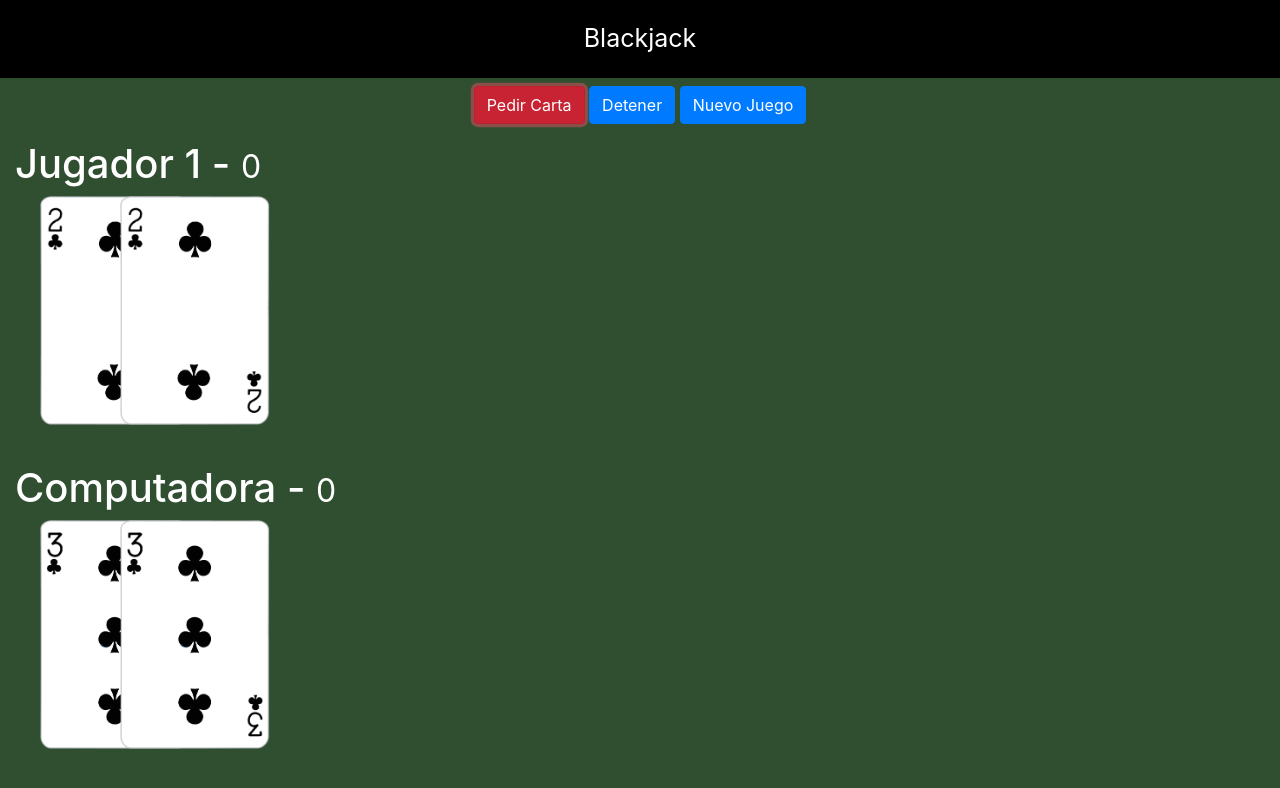
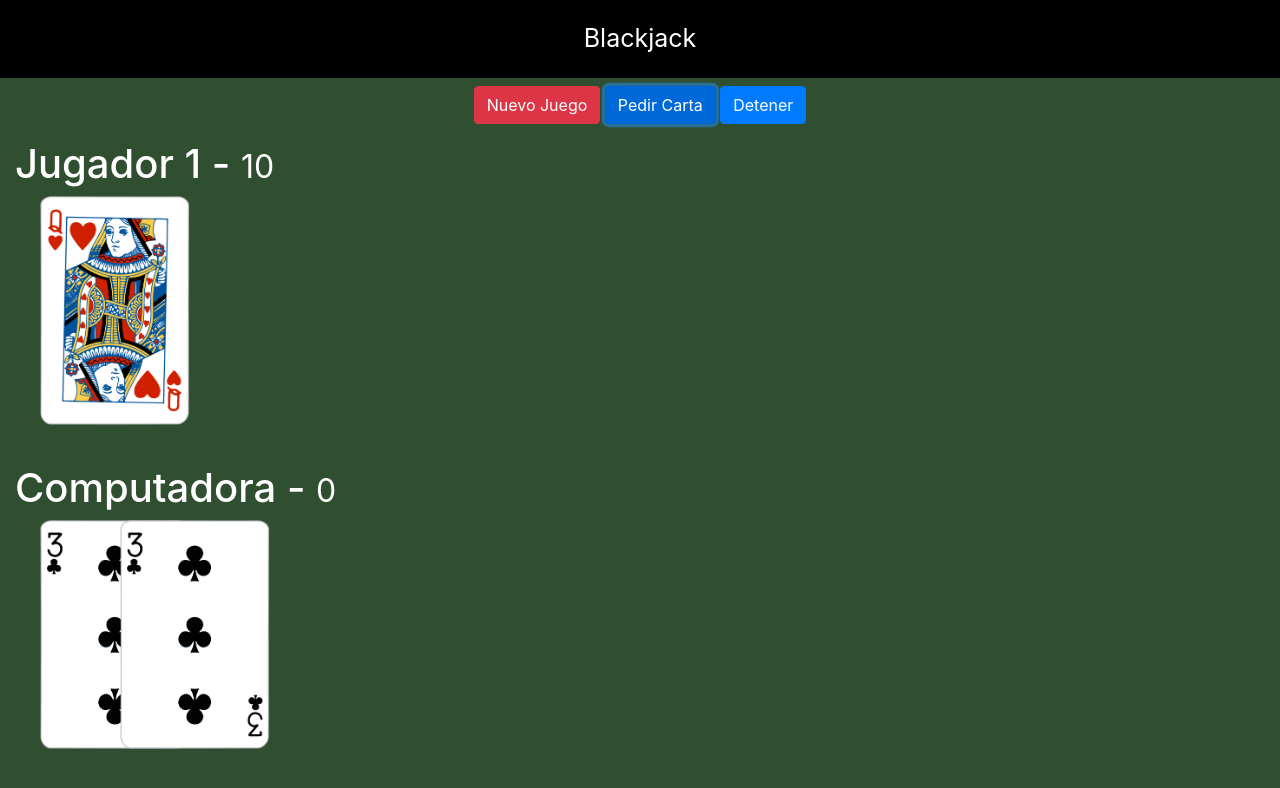
Before and after one commit to camilo-001/javaScriptModerno, a plain HTML site: page lab-blackjack/index.html in a window 1280 px wide. Both pictures are taken after a click on the button "Pedir Carta". Drawn offline with nearby package versions, Linux system fonts and the light colour scheme.

Commit message:
empezamos con la logica del boton de perdir carta añadiendo el evento click y las manipulaciones al DOM

```diff
--- a/lab-blackjack/assets/js/juego.js
+++ b/lab-blackjack/assets/js/juego.js
@@ -1,28 +1,29 @@
-
 
 let deck = []; // arreglo deck
 
 const tipos = ['C', 'D', 'H', 'S']; // tipos de cartas
-const especiale = ['A', 'J', 'Q', 'K']
+const especiale = ['A', 'J', 'Q', 'K'];
+let puntosJugador = 0;
+let puntosComputadora = 0;
+
+//Referencias Html
+const btnPedir = document.getElementById('btnPedir');
+const smallsPuntos = document.querySelectorAll('small');
+const divCartasJugador = document.getElementById('jugador-cartas');
 
 const crearDeck = () => { // funcuión para crear baraja
 
     for (let i = 2; i <= 10; i++) { // creamos el ciclo que empieza en 2
-
         for (let tipo of tipos) { // creamos un ciclo for-of para asignar el tipo de carta a cada numero del ciclo anterir¡or
             deck.push(i + tipo);
         }
     }
-
     for (let tipo of tipos) { // creamos un ciclo de tipos de cartas
         for (let esp of especiale) { // creamos un ciclo de las cartas especiales que se asignan a cada tipo del ciclo anterior
             deck.push(esp + tipo)
         }
     }
-
     deck = _.shuffle(deck) // usamos el underscore con el shuflle para generar de nuevo el arreglo de deck pero con un orden aleatorio
-
-    console.log(deck);
 }
 
 crearDeck();
@@ -34,20 +35,33 @@ const pedirCarta = () => {
         throw 'No hay cartas en el deck';
     } else {
         const carta = deck.pop(); // extraemos y eliminamos del deck la ultima carta del deck
-        console.log(carta);
-        console.log(deck);
         return carta;
     }
 }
-
-pedirCarta();
-
 const valorCarta = (carta) => { // función para extraer el valor de la carta
     const valor = carta.substring(0, carta.length - 1); // tomamos el primer valor de la carta en caso de que sea 10D o un simple 2D
     return (isNaN(valor)) ? // isNaN nos permite diferenciar para hallar el valor de la carta si es un numero ejem 2D y si no ejem KD
         (valor === 'A') ? 11 : 10 // si no es un numero evaluamos la letra y damos puntos a las letras de las cartas (A = 11,(Q,K,J) = 10 )
         : valor * 1; // pero si es numero entonces multiplicamos por 1 ya que necesitamos convertir valor de string a number y al extraerlo este viene siendo un string
 }
+// EVENTOS
 
- const valor = valorCarta('10D');
- console.log(valor);
+btnPedir.addEventListener('click', () => { // creando el evento click para pedir carta
+    const carta = pedirCarta(); // llamando pedir carta
+    puntosJugador = puntosJugador + valorCarta(carta); // sumando los puntos del jugador
+    smallsPuntos[0].innerText = puntosJugador; // modificando DOM con los puntos
+    const imgCarta = document.createElement('img'); // creando etiqueda img en el html
+    imgCarta.src = `assets/cartas/${carta}.png`; // añadiendo ruta
+    imgCarta.classList.add('cartas'); // añadiendo la clase
+    divCartasJugador.append(imgCarta);// añadiendo el nodo al dom
+if(puntosJugador > 21){
+    alert('Lo siento ha perdido');
+    btnPedir.disabled = true;
+
+} else if (puntosJugador === 21){
+alert('21');
+btnPedir.disabled = true;
+}
+});
+
+// turno computadora
--- a/lab-blackjack/index.html
+++ b/lab-blackjack/index.html
@@ -19,9 +19,9 @@
 
     <div class="row mt-2">
         <div class="col text-center">
-            <button class="btn btn-danger">Pedir Carta</button>
-            <button class="btn btn-primary">Detener</button>
-            <button class="btn btn-primary">Nuevo Juego</button>
+            <button id ='btnNuevo' class="btn btn-danger">Nuevo Juego</button>
+            <button id ='btnPedir' class="btn btn-primary">Pedir Carta</button>
+            <button id ='btnDetener' class="btn btn-primary">Detener</button>
         </div>
     </div>
 
@@ -29,8 +29,8 @@
         <div class="col">
             <h1>Jugador 1 - <small>0</small></h1>
             <div id="jugador-cartas">
-                <img class ="cartas" src="assets/cartas/2C.png">
-                <img class ="cartas" src="assets/cartas/2C.png">
+                <!-- <img class="cartas" src="assets/cartas/2C.png"> -->
+
             </div>
         </div>
     </div>
@@ -38,8 +38,8 @@
         <div class="col">
             <h1>Computadora - <small>0</small></h1>
             <div id="computadora-cartas">
-                <img class ="cartas" src="assets/cartas/3C.png">
-                <img class ="cartas" src="assets/cartas/3C.png">
+                <img class="cartas" src="assets/cartas/3C.png">
+                <img class="cartas" src="assets/cartas/3C.png">
             </div>
         </div>
     </div>
```
